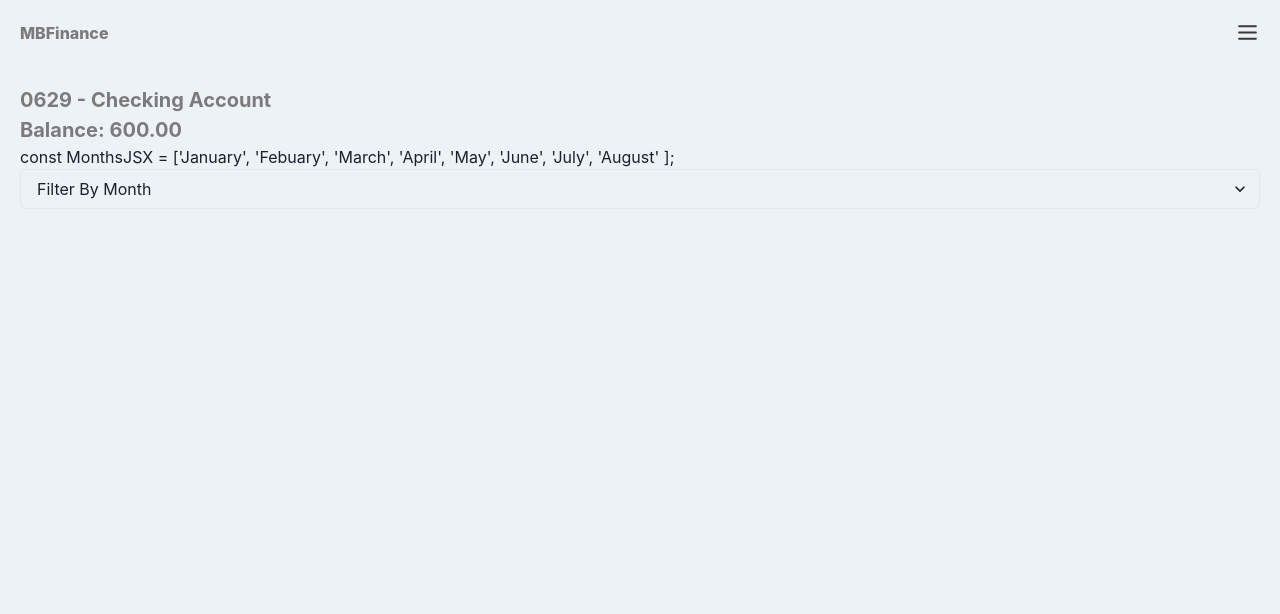
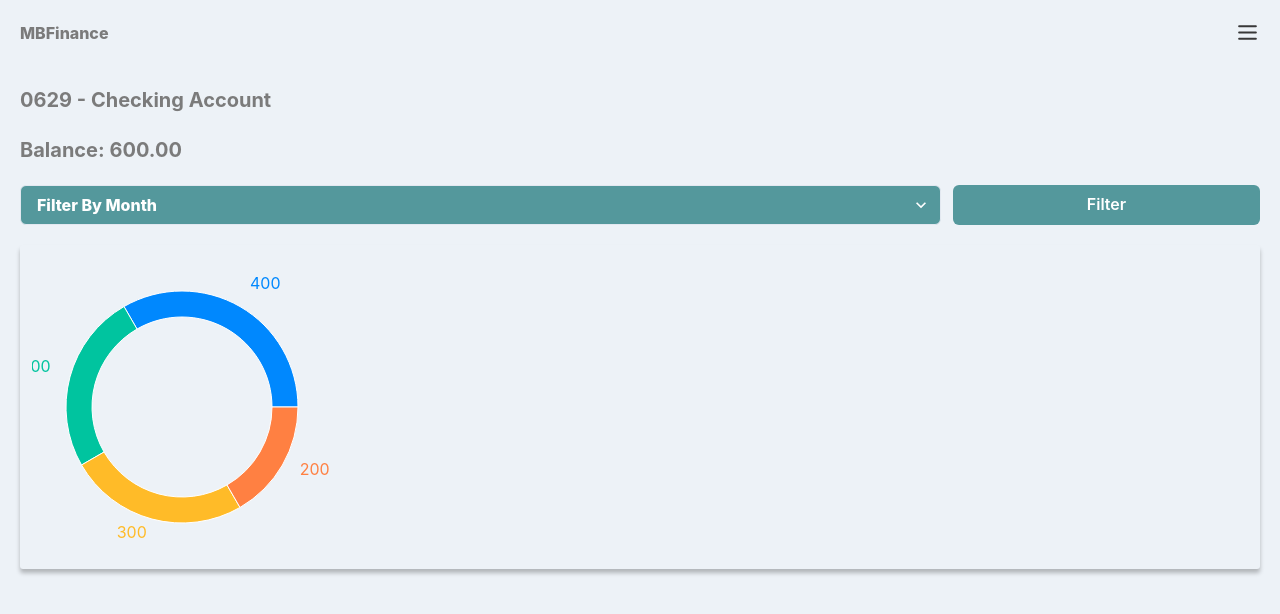
Before and after one commit to ffTsuzuku/MBFinance, a React (Vite) app: page /account in a window 1280 px wide. Shown: the top 614 px of the page. Built offline with nearby package versions, Linux system fonts and the light colour scheme.

Commit message:
wip: Added in an example expense chart

```diff
--- a/package.json
+++ b/package.json
@@ -18,6 +18,7 @@
         "react-dom": "^18.0.0",
         "react-icons": "^4.4.0",
         "react-router-dom": "^6.3.0",
+        "recharts": "^2.1.13",
         "swiper": "^8.2.6"
     },
     "devDependencies": {
--- a/src/components/AccountDetails.tsx
+++ b/src/components/AccountDetails.tsx
@@ -1,22 +1,51 @@
-import { Grid, Select, Text } from '@chakra-ui/react'
+import { Box, Button, Grid, Select, Text } from '@chakra-ui/react'
+import { colors, shadows } from '../theme'
+
+import ExpenseChart from './ExpenseChart'
 
 export default function AccountDetails() {
+    const MonthsJSX = [
+        'January',
+        'Febuary',
+        'March',
+        'April',
+        'May',
+        'June',
+        'July',
+        'August',
+        'September',
+        'October',
+        'November',
+        'December'
+    ].map((month) => <option key={month}>{month}</option>)
     return (
-        <Grid p={5}>
+        <Grid p={5} gridRowGap={5}>
             <Text fontWeight={'bold'} fontSize={'20px'}>
                 0629 - Checking Account
             </Text>
             <Text fontWeight={'bold'} fontSize={'20px'}>
                 Balance: 600.00
             </Text>
-            const MonthsJSX = ['January', 'Febuary', 'March', 'April', 'May',
-            'June', 'July', 'August' ];
-            <Select placeholder='Filter By Month'>
-                <option value='option2'>Febuary</option>
-                <option value='option3'>March</option>
-                <option value='option3'>April</option>
-                <option value='option3'>May</option>
-            </Select>
+            <Grid gridTemplateColumns={'3fr 1fr'} gridColumnGap={3}>
+                <Select
+                    placeholder='Filter By Month'
+                    bgColor={colors.green500}
+                    color={colors.white}
+                    fontWeight={'extrabold  '}
+                >
+                    {MonthsJSX}
+                </Select>
+                <Button
+                    variant={'solid'}
+                    bgColor={colors.green500}
+                    color={colors.white}
+                >
+                    Filter
+                </Button>
+            </Grid>
+            <Box borderRadius={3} shadow={shadows.base} p={3}>
+                <ExpenseChart />
+            </Box>
         </Grid>
     )
 }
--- /dev/null
+++ b/src/components/ExpenseChart.tsx
@@ -0,0 +1,37 @@
+import { PieChart, Pie, Cell, Legend, Tooltip } from 'recharts'
+
+const data = [
+    { name: 'Group A', value: 400 },
+    { name: 'Group B', value: 300 },
+    { name: 'Group C', value: 300 },
+    { name: 'Group D', value: 200 }
+]
+
+const cellColors = ['#0088FE', '#00C49F', '#FFBB28', '#FF8042']
+
+export default function ExpenseChart() {
+    // eslint-disable-next-line no-extra-parens
+    const CellsJSX = data.map((entry, index) => (
+        <Cell
+            name={entry.name}
+            key={`cell-${entry.name}`}
+            fill={cellColors[index]}
+        />
+    ))
+    return (
+        <PieChart width={300} height={300}>
+            <Pie
+                innerRadius={90}
+                dataKey={'value'}
+                data={data}
+                legendType={'diamond'}
+                label={true}
+                labelLine={false}
+            >
+                <Tooltip label={'test'} active={true} />
+                <Legend height={500} width={500} />
+                {CellsJSX}
+            </Pie>
+        </PieChart>
+    )
+}
```
Also changed, not shown: 1 other file (tests, documents, lock files or other folders).
